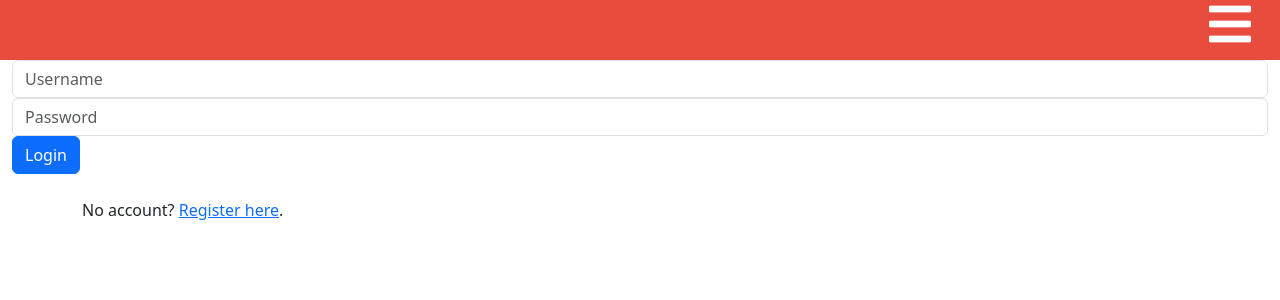
After one commit to developerandtester/B9IS109_CA, a Flask app: page /login in a window 1280 px wide. The commit adds this page. Shown: the top 300 px of the page. Run offline with Flask 3, Linux system fonts and the light colour scheme; some libraries are stand-ins or nearby versions.

Commit message:
created files

```diff
--- a/Templates/index.html
+++ b/Templates/index.html
@@ -53,6 +53,7 @@
     <h1>Welcome to Cloche</h1>
     <p></p>
     <button>Order Now</button>
+    {{form}}
   </div>
 
   <div class="footer">
--- /dev/null
+++ b/Templates/login.html
@@ -0,0 +1,50 @@
+<!DOCTYPE html>
+<html lang="en">
+<head>
+  <meta charset="UTF-8">
+  <title>Food Delivery App</title>
+  <link rel="stylesheet"  type="text/css" href="{{url_for('.static', filename='css/styles.css')}}">
+  <meta name="viewport" content="width=device-width, initial-scale=1">
+  <link rel="stylesheet" href="https://cdnjs.cloudflare.com/ajax/libs/font-awesome/5.15.3/css/all.min.css">
+  <link href="https://cdn.jsdelivr.net/npm/bootstrap@5.3.0-alpha2/dist/css/bootstrap.min.css" rel="stylesheet" integrity="sha384-aFq/bzH65dt+w6FI2ooMVUpc+21e0SRygnTpmBvdBgSdnuTN7QbdgL+OapgHtvPp" crossorigin="anonymous">
+</head>
+<body>
+  <nav>
+    <div class="menu-icon">
+      <i class="fa fa-bars fa-2x"></i>
+    </div>
+    <ul class="menu">
+      <li><a href="#">Home</a></li>
+      <li><a href="#">Menu</a></li>
+      <li><a href="#">About Us</a></li>
+      <li><a href="#">Contact Us</a></li>
+    </ul>
+  </nav>
+
+            <div class="container-fluid">
+                <form action="" class="form-inline" method="post">
+                  <input type="text" class="form-control" placeholder="Username" name="username" value="">
+                   <input type="password" class="form-control" placeholder="Password" name="password" value="">
+                  <input class="btn btn-primary" type="submit" value="Login">
+                </form>
+
+                  <div class="container">
+                  <br>
+                 <p>No account? <a href='/register'>Register here</a>.</p>
+                 <br>
+
+                </div>
+
+  <script src="https://cdn.jsdelivr.net/npm/bootstrap@5.3.0-alpha2/dist/js/bootstrap.bundle.min.js" integrity="sha384-qKXV1j0HvMUeCBQ+QVp7JcfGl760yU08IQ+GpUo5hlbpg51QRiuqHAJz8+BrxE/N" crossorigin="anonymous"></script>
+  <script src="https://cdn.jsdelivr.net/npm/@popperjs/core@2.11.6/dist/umd/popper.min.js" integrity="sha384-oBqDVmMz9ATKxIep9tiCxS/Z9fNfEXiDAYTujMAeBAsjFuCZSmKbSSUnQlmh/jp3" crossorigin="anonymous"></script>
+  <script src="https://cdn.jsdelivr.net/npm/bootstrap@5.3.0-alpha2/dist/js/bootstrap.min.js" integrity="sha384-heAjqF+bCxXpCWLa6Zhcp4fu20XoNIA98ecBC1YkdXhszjoejr5y9Q77hIrv8R9i" crossorigin="anonymous"></script>
+     <script src="https://code.jquery.com/jquery-3.5.1.min.js"></script>
+    <script>
+      $(document).ready(function () {
+        $(".menu-icon").on("click", function () {
+          $(".menu").toggleClass("showing");
+        });
+      });
+    </script>
+  </body>
+  </html>
--- a/app.py
+++ b/app.py
@@ -1,13 +1,32 @@
 from flask import Flask, redirect, url_for,request, render_template,flash
+from flask_mysqldb import MySQL
+from config import Config
+
 
 app = Flask(__name__)
 app.config['SECRET_KEY'] = ''
+app.config.from_object(Config)
+
+# Initialize the Flask-MySQL extension
+mysql = MySQL(app)
+
+# Connect to the MySQL database
+
 
 
 @app.route("/", methods = ['GET',"POST"])
 @app.route("/index", methods = ['GET',"POST"])
 def home():
-    return render_template('/index.html')
+    cursor = mysql.connection.cursor()
+    cursor.execute('SELECT * FROM pract_database.tbl_users')
+    data = cursor.fetchall()
+    cursor.close()
+    return render_template('/index.html',form=str(data))
+
+@app.route("/login")
+def login():
+     return render_template('/login.html')
+
 
 
 if __name__ == "__main__":
```
Also changed, not shown: Templates/admin.html (added, +8 -0 lines), config.py (added, +10 -0 lines), Templates/admin_reports.html (added), Templates/cart.html (added), Templates/checkout.html (added), Templates/successful.html (added), 3 other files.
